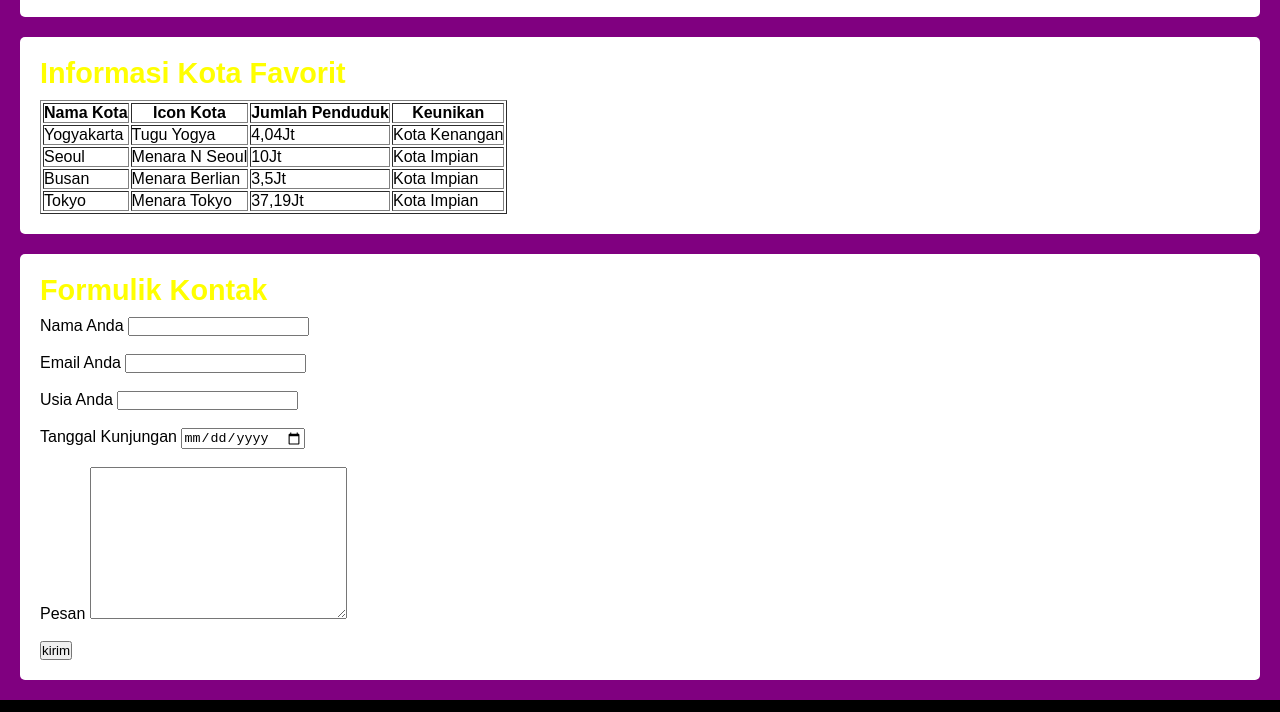
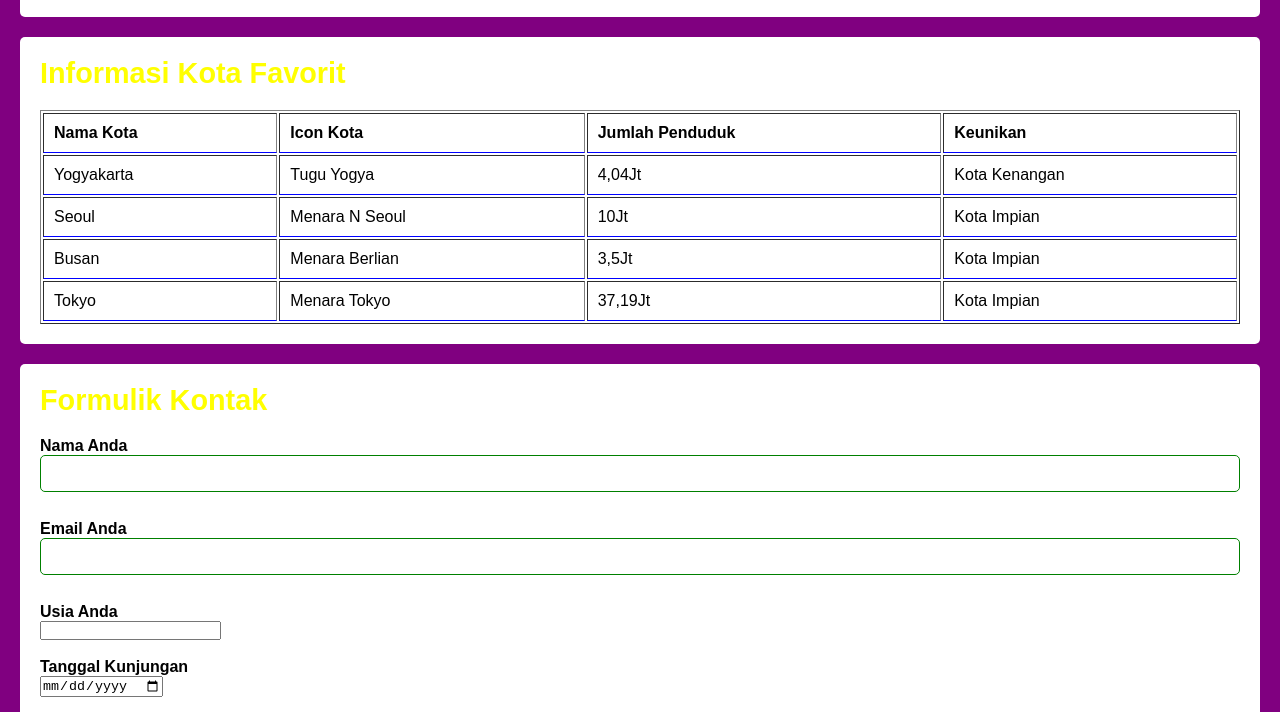
Before and after one commit to sabiranzh/pw1-2023, a plain HTML site: page task-2.html in a window 1280 px wide. Shown: the part 823-1535 px from the top of the page. Drawn offline with Linux system fonts and the light colour scheme.

Commit message:
Add files via upload

```diff
--- a/style.css
+++ b/style.css
@@ -40,6 +40,58 @@ section h2{
         text-align: center;
 }
 
+table {
+    width: 100%;
+    border collapse: collapse;
+    margin-top: 20px;
+}
+
+th, td {
+    padding: 10px;
+    text-align: left;
+    border-bottom: 1px solid blue;
+}
+
+ul {
+    list-style: none;
+    padding-left: 0;
+}
+
+ul li {
+    margin-bottom: 10px;
+}
+
+form {
+    margin-top: 20px;
+}
+
+form label {
+    display: block;
+    font-weight: bold;
+}
+
+form input[type="text"],
+form input[type="email"],
+form textarea {
+    width: 100%;
+    padding:10px;
+    margin-bottom: 10px;
+    border-radius: 5px;
+    border: 1px solid green;
+}
+
+form input[type="submit"] {
+    background-color: black;
+    color: white;
+    padding: 10px 30px;
+    border: none;
+    cursor: pointer;
+}
+
+form input[type="submit"]:hover {
+    background-color: black;
+}
+
 footer {
     text-align:center;
     background-color:black;
```
